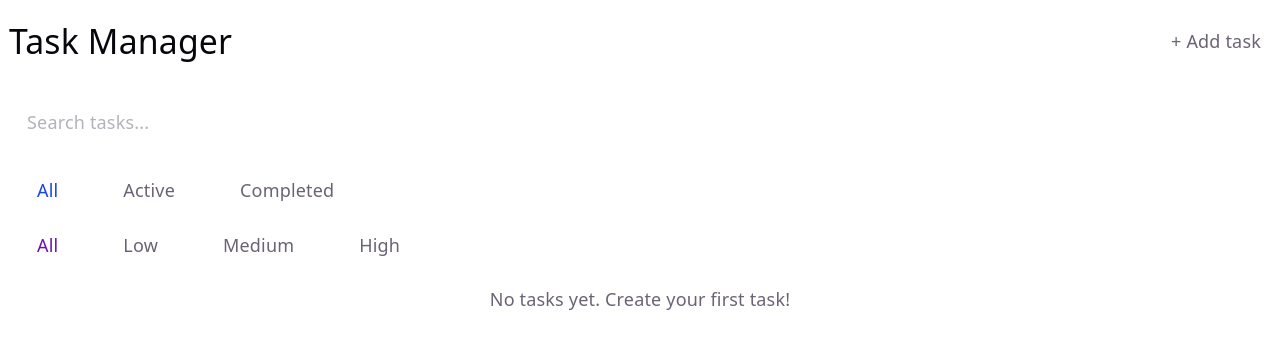
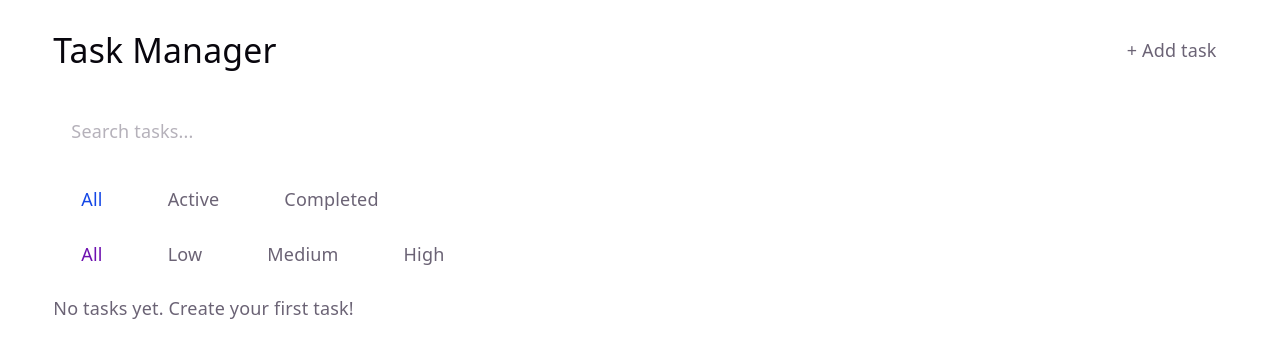
Before and after one commit to specsxc/tasks-app, a React (Vite) app: page / in a window 1280 px wide. Shown: the top 358 px of the page. Built offline with nearby package versions, Linux system fonts and the light colour scheme.

Commit message:
feat: refactor layout and add Header component for improved UI structure

```diff
--- a/src/App.tsx
+++ b/src/App.tsx
@@ -1,11 +1,11 @@
 import "./index.css";
 import TaskList from "./components/TaskList";
-import { NavLink } from "react-router";
 import { useState } from "react";
 import SearchTask from "./components/SearchTask";
 import type { Task, Priority } from "./types/types";
 import FilterTask from "./components/FilterTask";
 import useTasks from "./hooks/useTasks";
+import Header from "./components/Header";
 
 function App() {
   const { tasks, setTasks } = useTasks();
@@ -41,16 +41,8 @@ function App() {
   });
 
   return (
-    <div className="flex min-h-screen flex-col gap-2 p-2">
-      <header className="my-2 flex flex-col items-center justify-between gap-4 sm:flex-row">
-        <h1 className="text-3xl text-nowrap">Task Manager</h1>
-        <NavLink
-          to="addtask"
-          className="rounded-2xl border border-white px-2 py-2"
-        >
-          + Add task
-        </NavLink>
-      </header>
+    <div className="m-4 flex w-11/12 flex-col gap-2">
+      <Header></Header>
 
       <SearchTask search={search} setSearch={setSearch}></SearchTask>
 
@@ -61,13 +53,11 @@ function App() {
         setPriorityFilter={setPriorityFilter}
       ></FilterTask>
 
-      <section className="text-center">
-        <TaskList
-          filteredTasks={filteredTasks}
-          tasks={tasks}
-          setTasks={setTasks}
-        ></TaskList>
-      </section>
+      <TaskList
+        filteredTasks={filteredTasks}
+        tasks={tasks}
+        setTasks={setTasks}
+      ></TaskList>
     </div>
   );
 }
--- a/src/components/AddTask.tsx
+++ b/src/components/AddTask.tsx
@@ -29,7 +29,7 @@ export default function AddTask() {
   }
 
   return (
-    <>
+    <div className="flex min-h-screen w-11/12 flex-col gap-2">
       <div className="my-4 rounded-2xl px-4 py-2 text-3xl">Add new task</div>
 
       <section className="mx-4 flex flex-col gap-2 rounded-2xl border border-white bg-gray-700 p-8">
@@ -117,6 +117,6 @@ export default function AddTask() {
       >
         Back to main page
       </NavLink>
-    </>
+    </div>
   );
 }
--- a/src/components/EditTask.tsx
+++ b/src/components/EditTask.tsx
@@ -29,7 +29,7 @@ export default function EditTask() {
   }
 
   return (
-    <>
+    <div className="flex min-h-screen w-11/12 flex-col gap-2">
       {!tasks || !task ? (
         <div className="my-6 text-center text-3xl">Task not found.</div>
       ) : (
@@ -118,6 +118,6 @@ export default function EditTask() {
       >
         Back to main page
       </NavLink>
-    </>
+    </div>
   );
 }
--- /dev/null
+++ b/src/components/Header.tsx
@@ -0,0 +1,15 @@
+import { NavLink } from "react-router";
+
+export default function Header() {
+  return (
+    <header className="my-2 flex flex-1 flex-col items-center justify-between gap-4 sm:flex-row">
+      <h1 className="text-3xl text-nowrap">Task Manager</h1>
+      <NavLink
+        to="addtask"
+        className="rounded-2xl border border-white px-2 py-2"
+      >
+        + Add task
+      </NavLink>
+    </header>
+  );
+}
--- a/src/components/TaskList.tsx
+++ b/src/components/TaskList.tsx
@@ -37,25 +37,32 @@ export default function TaskList({
   else if (filteredTasks.length === 0) return <div>No tasks found.</div>;
 
   return (
-    <div className="flex flex-col gap-3">
+    <div className="flex w-full flex-col justify-center gap-3">
       {filteredTasks &&
         filteredTasks.map((task: Task) => (
           <div
             className="flex flex-col items-center rounded-xl border border-white px-2 py-2"
             key={task.id}
           >
-            <div className="flex w-11/12 items-center justify-between">
+            <div className="flex w-11/12 items-center">
               <div className="flex flex-col">
                 <p className="flex">{task.title}</p>
                 <p className="flex">{task.description}</p>
               </div>
-              <p
-                className={`${task.priority === "High" ? "text-red-700" : task.priority === "Medium" ? "text-orange-400" : "text-blue-700"}`}
-              >
-                {task.priority}
-              </p>
+              {task.priority && (
+                <div className="ml-auto w-36 shrink-0">
+                  <p className="rounded-2xl px-3 py-1">
+                    Priority:
+                    <span
+                      className={`ml-4 ${task.priority === "High" ? "text-red-700" : task.priority === "Medium" ? "text-orange-400" : "text-blue-700"}`}
+                    >
+                      {task.priority}
+                    </span>
+                  </p>
+                </div>
+              )}
             </div>
-            <div className="mt-4 flex w-11/12 justify-between">
+            <div className="mt-4 flex w-11/12 justify-between text-center">
               <input
                 type="checkbox"
                 name="status"
--- a/src/main.tsx
+++ b/src/main.tsx
@@ -17,6 +17,7 @@ const router = createBrowserRouter([
 ]);
 
 const root = document.getElementById("root")!;
+root.className = "w-11/12 flex flex-col items-center";
 
 createRoot(root).render(
   <StrictMode>
```
